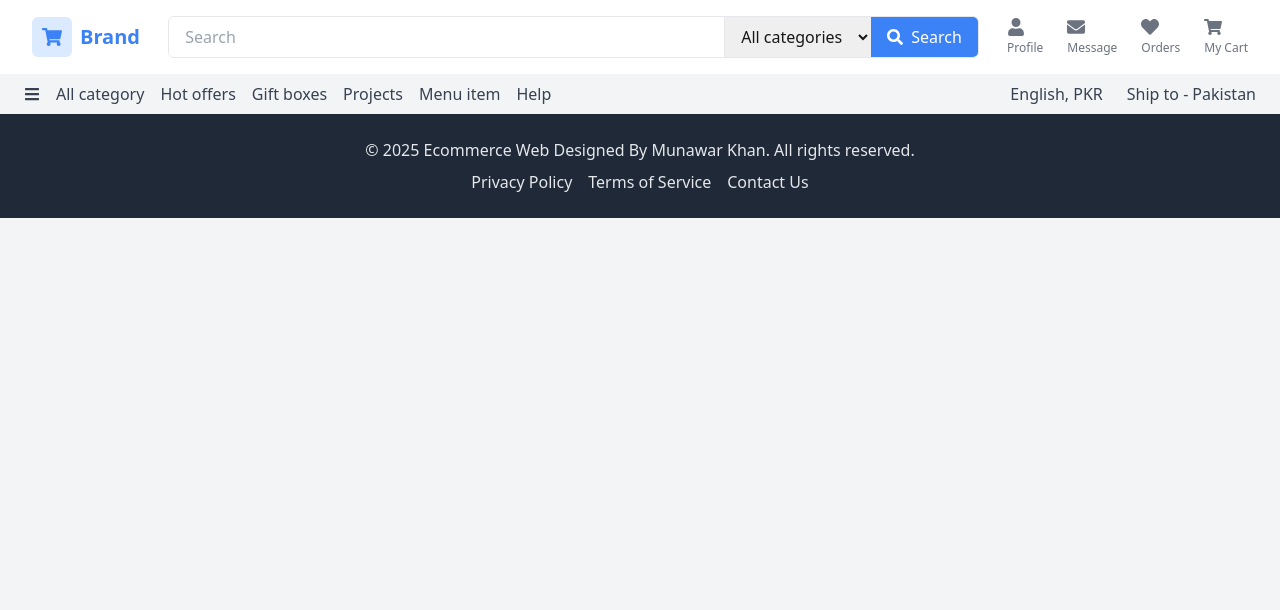
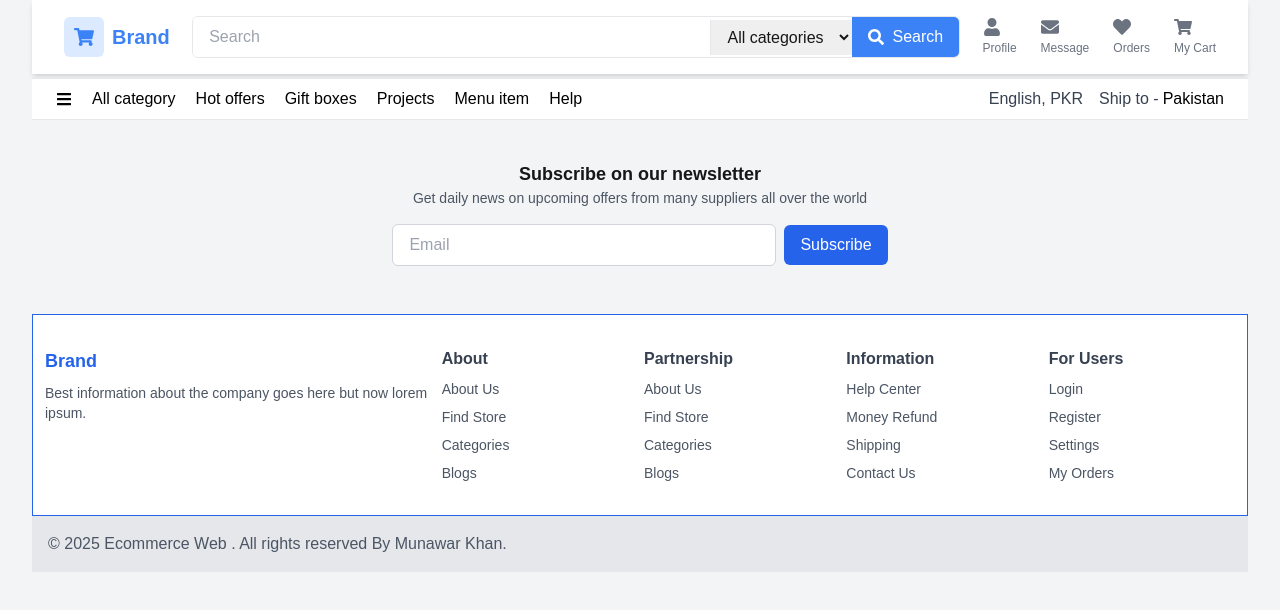
Before and after one commit to MunawarKhan1206/ecommerce-frontend-design, a Next.js app: page / in a window 1280 px wide. Shown: the top 610 px of the page. Built offline with nearby package versions, Linux system fonts and the light colour scheme.

Commit message:
Footer Is Also Added

```diff
--- a/src/app/layout.js
+++ b/src/app/layout.js
@@ -12,7 +12,7 @@ const geistMono = Geist_Mono({
 });
 
 export const metadata = {
-  title: "Create Next App",
+  title: "E-commerce Web",
   description: "Generated by create next app",
 };
 import 'font-awesome/css/font-awesome.min.css';
--- a/src/app/page.js
+++ b/src/app/page.js
@@ -1,14 +1,11 @@
 import Header from '@/components/Header';
 import Footer from '@/components/Footer';
-// import SubHeader1 from '@/components/Subheader';
 
 export default function RootLayout({ children }) {
   return (
-    <html lang="en">
-      <body className="font-sans bg-gray-100">
+      <body className="container mx-auto px-4 md:px-8 bg-gray-100 ">
         <Header />
         <Footer />
       </body>
-    </html>
   );
 }
--- a/src/components/Footer.js
+++ b/src/components/Footer.js
@@ -1,14 +1,100 @@
-export default function Footer() {
-    return (
-      <footer className="bg-gray-800 text-gray-200 py-6">
-        <div className="container mx-auto text-center">
-          <p>&copy; 2025 Ecommerce Web Designed By Munawar Khan. All rights reserved.</p>
-          <nav className="space-x-4 mt-2">
-            <a href="#" className="hover:underline">Privacy Policy</a>
-            <a href="#" className="hover:underline">Terms of Service</a>
-            <a href="#" className="hover:underline">Contact Us</a>
-          </nav>
+"use client"
+import React from "react";
+const Footer = () => {
+  return (
+    <footer className="bg-gray-100 py-8">
+      {/* Newsletter Section */}
+      <div className="container mx-auto px-4 text-center">
+        <h3 className="text-lg font-semibold">Subscribe on our newsletter</h3>
+        <p className="text-gray-600 text-sm">
+          Get daily news on upcoming offers from many suppliers all over the world
+        </p>
+        <div className="mt-4 flex justify-center items-center gap-2">
+          <input
+            type="email"
+            placeholder="Email"
+            className="w-full max-w-sm px-4 py-2 border border-gray-300 rounded-md focus:outline-none focus:ring-2 focus:ring-blue-500"
+          />
+          <button className="bg-blue-600 text-white px-4 py-2 rounded-md hover:bg-blue-700">
+            Subscribe
+          </button>
         </div>
-      </footer>
-    );
-  }
+      </div>
+      {/* Footer Links Section */}
+      <div className="mt-12  border  bg-white border-blue-600">
+        <div className="container  mx-auto px-3 flex flex-wrap justify-between items-start py-8">
+          {/* Brand Section */}
+          <div className="w-full sm:w-1/3 mb-6 sm:mb-0">
+            <h4 className="text-blue-600 font-bold text-lg">Brand</h4>
+            <p className="text-gray-600 text-sm mt-2">
+              Best information about the company goes here but now lorem ipsum.
+            </p>
+            <div className="flex items-center gap-3 mt-4">
+              <a href="#" className="text-gray-600 hover:text-blue-600">
+                <i className="fab fa-facebook-f  "></i>
+              </a>
+              <a href="#" className="text-gray-600 hover:text-blue-600">
+                <i className="fab fa-twitter"></i>
+              </a>
+              <a href="#" className="text-gray-600 hover:text-blue-600">
+                <i className="fab fa-linkedin-in"></i>
+              </a>
+              <a href="#" className="text-gray-600 hover:text-blue-600">
+                <i className="fab fa-youtube"></i>
+              </a>
+            </div>
+          </div>
+
+          {/* Links Section */}
+          <div className="w-full sm:w-2/3 grid grid-cols-2 sm:grid-cols-4 gap-4">
+            <div>
+              <h5 className="font-semibold text-gray-700">About</h5>
+              <ul className="mt-2 text-sm text-gray-600 space-y-2">
+                <li><a href="#" className="hover:text-blue-600">About Us</a></li>
+                <li><a href="#" className="hover:text-blue-600">Find Store</a></li>
+                <li><a href="#" className="hover:text-blue-600">Categories</a></li>
+                <li><a href="#" className="hover:text-blue-600">Blogs</a></li>
+              </ul>
+            </div>
+            <div>
+              <h5 className="font-semibold text-gray-700">Partnership</h5>
+              <ul className="mt-2 text-sm text-gray-600 space-y-2">
+                <li><a href="#" className="hover:text-blue-600">About Us</a></li>
+                <li><a href="#" className="hover:text-blue-600">Find Store</a></li>
+                <li><a href="#" className="hover:text-blue-600">Categories</a></li>
+                <li><a href="#" className="hover:text-blue-600">Blogs</a></li>
+              </ul>
+            </div>
+            <div>
+              <h5 className="font-semibold text-gray-700">Information</h5>
+              <ul className="mt-2 text-sm text-gray-600 space-y-2">
+                <li><a href="#" className="hover:text-blue-600">Help Center</a></li>
+                <li><a href="#" className="hover:text-blue-600">Money Refund</a></li>
+                <li><a href="#" className="hover:text-blue-600">Shipping</a></li>
+                <li><a href="#" className="hover:text-blue-600">Contact Us</a></li>
+              </ul>
+            </div>
+            <div>
+              <h5 className="font-semibold text-gray-700">For Users</h5>
+              <ul className="mt-2 text-sm text-gray-600 space-y-2">
+                <li><a href="#" className="hover:text-blue-600">Login</a></li>
+                <li><a href="#" className="hover:text-blue-600">Register</a></li>
+                <li><a href="#" className="hover:text-blue-600">Settings</a></li>
+                <li><a href="#" className="hover:text-blue-600">My Orders</a></li>
+              </ul>
+            </div>
+          </div>
+        </div>
+      </div>
+
+      {/* Bottom Section */}
+      <div className="bg-gray-200 py-4">
+        <div className="container mx-auto px-4 flex flex-wrap justify-between items-center">
+          <p className="text-base   text-gray-600">© 2025 Ecommerce Web . All rights reserved By Munawar Khan.</p>
+        </div>
+      </div>
+    </footer>
+  );
+};
+
+export default Footer;
--- a/src/components/Header.js
+++ b/src/components/Header.js
@@ -79,27 +79,30 @@ const Header = () => {
       </div>
 
       {/* Sub-header Section */}
-      <div className="flex items-center justify-between px-6 md:px-6 py-2 bg-gray-100 border-t-0 border-b-0 border-gray-300">
+      <div className="flex flex-wrap items-center justify-between px-4 md:px-6 py-2 mt-1 mb-2 bg-white border-t border-b">
   {/* Left Menu Section */}
-        <div className="flex items-center space-x-4 text-base text-gray-700">
+  <div className="flex flex-wrap items-center space-x-3 md:space-x-5 text-sm md:text-base text-black">
     <FaBars className="cursor-pointer" />
     <span className="hover:underline cursor-pointer">All category</span>
-          <span className="hover:underline cursor-pointer">Hot offers</span>
-          <span className="hover:underline cursor-pointer">Gift boxes</span>
-          <span className="hover:underline cursor-pointer">Projects</span>
-          <span className="hover:underline cursor-pointer">Menu item</span>
-          <span className="hover:underline cursor-pointer">Help</span>
+    <span className="hover:underline cursor-pointer hidden sm:inline-block">Hot offers</span>
+    <span className="hover:underline cursor-pointer hidden md:inline-block">Gift boxes</span>
+    <span className="hover:underline cursor-pointer hidden lg:inline-block">Projects</span>
+    <span className="hover:underline cursor-pointer hidden xl:inline-block">Menu item</span>
+    <span className="hover:underline cursor-pointer hidden xl:inline-block">Help</span>
   </div>
-        <div className="flex items-center space-x-6 text-base text-gray-700">
+
+  {/* Right Menu Section */}
+  <div className="flex flex-wrap items-center space-x-4 text-sm md:text-base text-gray-700 mt-2 md:mt-0">
     <div className="flex items-center space-x-2">
       <span>English, PKR</span>
     </div>
     <div className="flex items-center space-x-1">
-            <span>Ship to - </span>
-            <span className="text-base"> Pakistan</span>
+      <span>Ship to -</span>
+      <span className="text-black">Pakistan</span>
     </div>
   </div>
 </div>
+
     </header>
   );
 };
```
Lines whose indentation alone changed are shown as unchanged.
